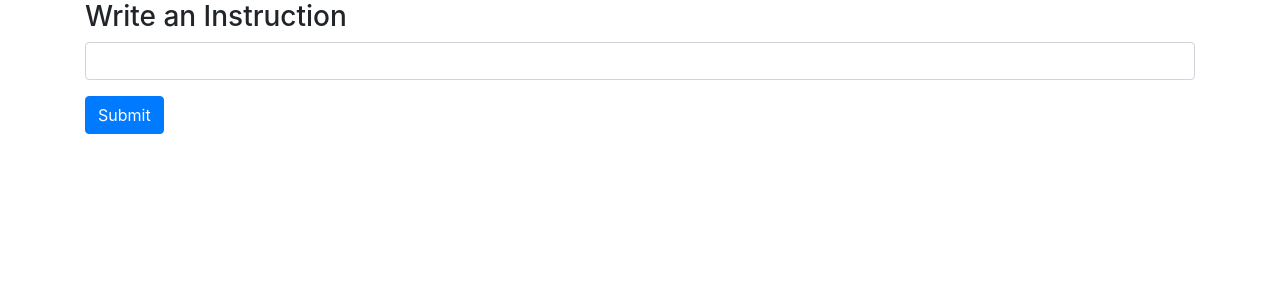
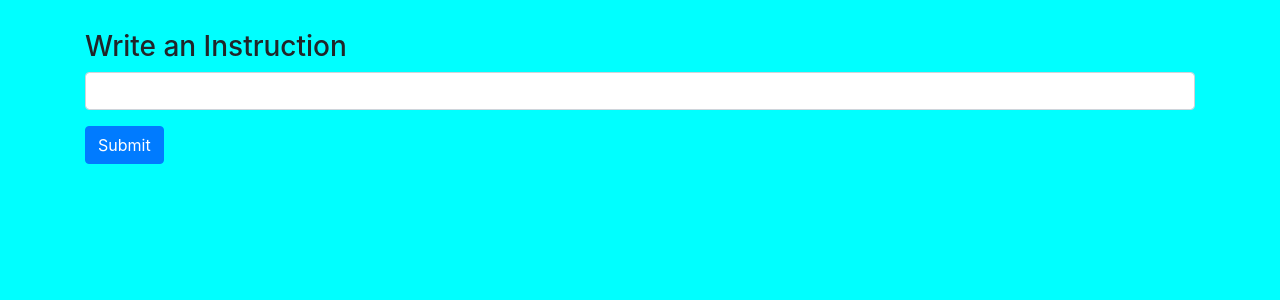
Before and after one commit to Nikhil6765/chatbot, a Django app: page / in a window 1280 px wide. Shown: the top 300 px of the page. Run offline with Django 4.2, Linux system fonts and the light colour scheme.

Commit message:
added padding-top

```diff
--- a/templates/base.html
+++ b/templates/base.html
@@ -1,5 +1,6 @@
 <!doctype html>
 <html lamng="en">
+
 <head>
     <!--Required meta tags-->
     <meta charset="utf-8">
@@ -9,13 +10,17 @@
     <link rel="stylesheet" href="https://cdn.jsdelivr.net/npm/bootstrap@4.3.1/dist/css/bootstrap.min.css" integrity="sha384-ggOyR0iXCbMQv3Xipma34MD+dH/1fQ784/j6cY/iJTQUOhcWr7x9JvoRxT2MZw1T" crossorigin="anonymous">
 
     <title>Chatbot</title>
+    <style>
+        h3 {
+            padding-top: 30px;
+        }
+    </style>
 
 </head>
 
-    <body>
+<body style="background-color: aqua;">
     <div class="container m%t-3">
-            {% block content%}
-            {% endblock content%}
+        {% block content%} {% endblock content%}
 
     </div>
 </body>
```
Also changed, not shown: 1 other file. Lines whose indentation alone changed are shown as unchanged.
